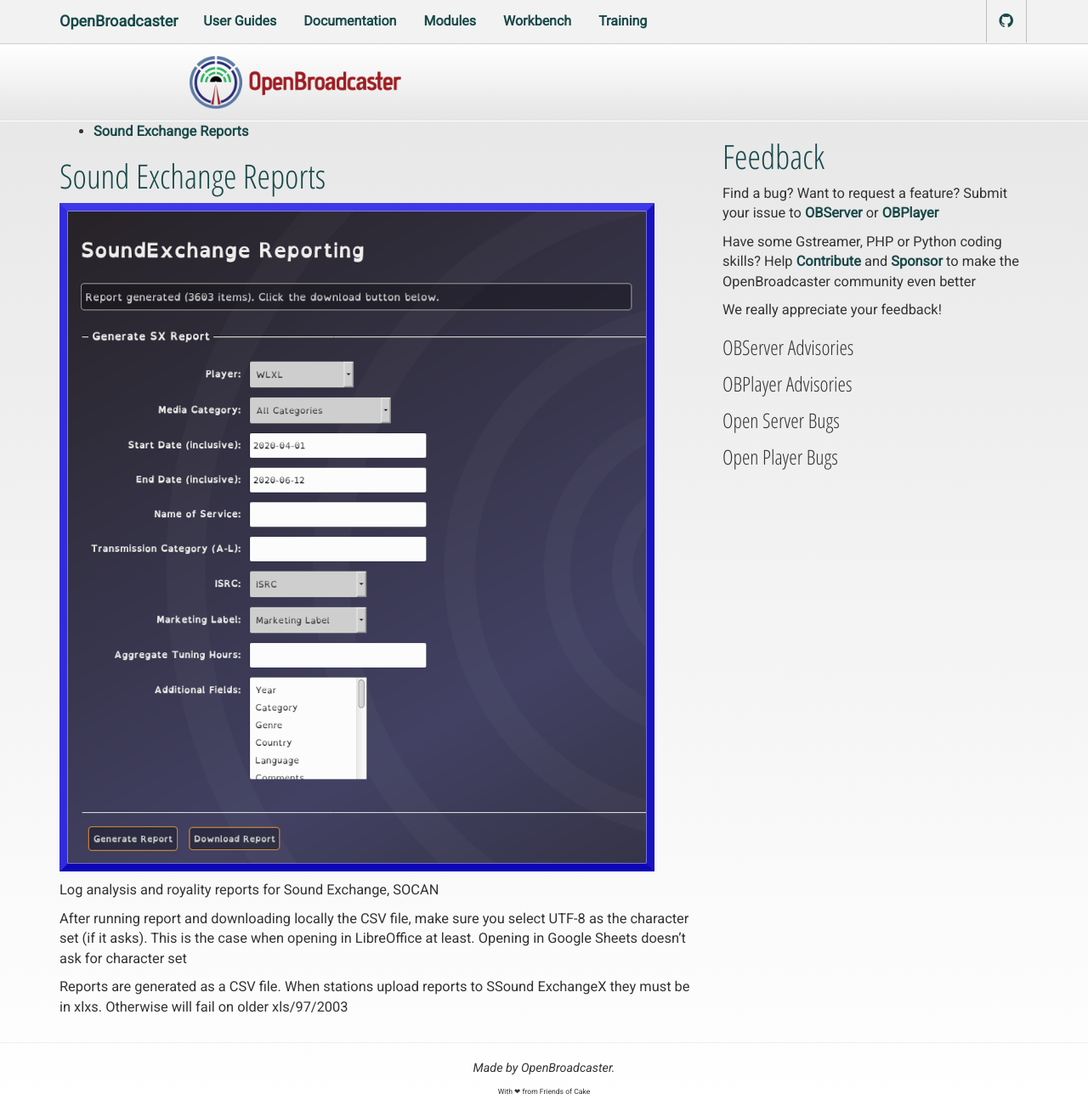
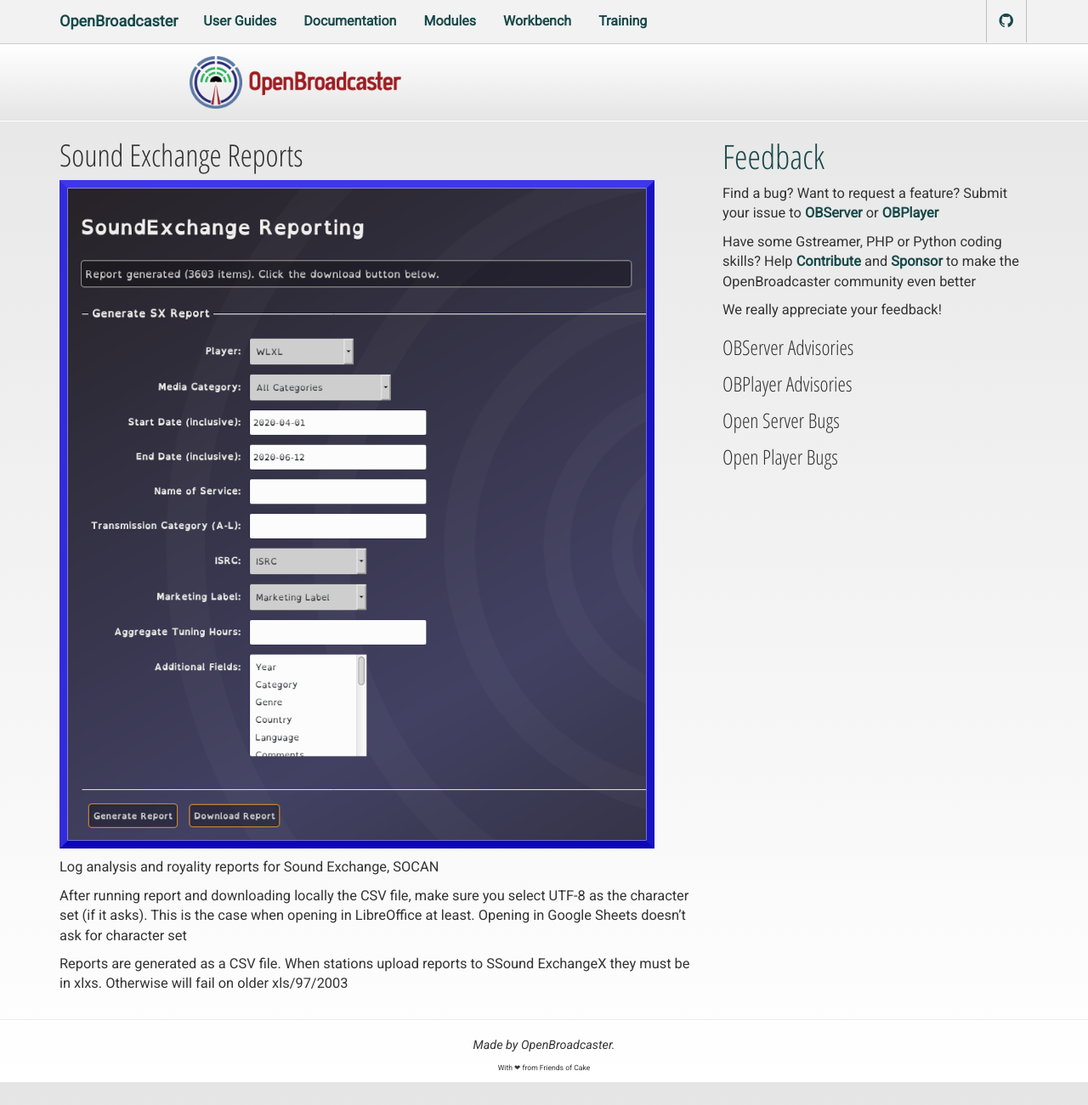
Before and after one commit to openbroadcaster/reports, a Jekyll site: the page built from index.md, in a window 1280 px wide. Shown: the whole page at 85% size. Built offline with Jekyll 4.4.1, drawn with Linux system fonts in a browser that asks for light colours; after the commit the page ends 1274 px from its top, so only the background shows below that.

Commit message:
Update index.md

```diff
--- a/index.md
+++ b/index.md
@@ -3,10 +3,11 @@
 title: index
 ---
 
+# Sound Exchange Reports
+{:.no_toc}
+
 * TOC
 {:toc}
-
-## Sound Exchange Reports
 
 ![ Reports](img/reports.png){: .Reports}
 
```
